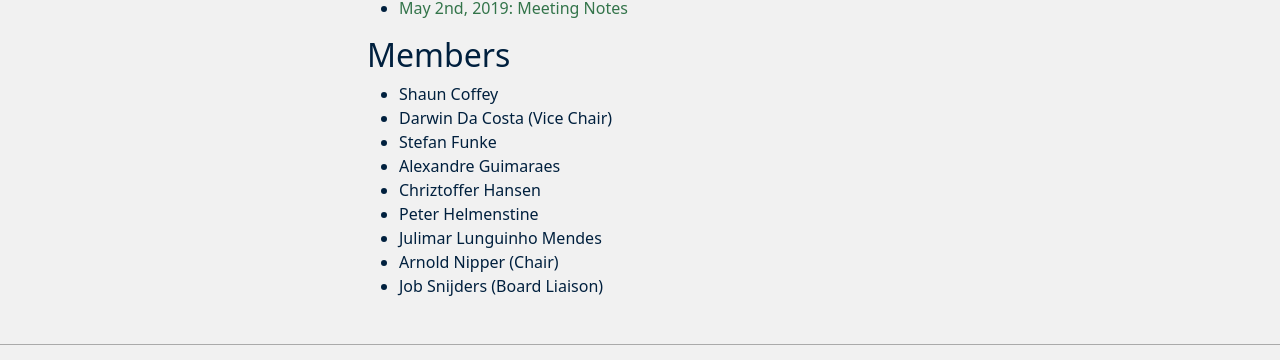
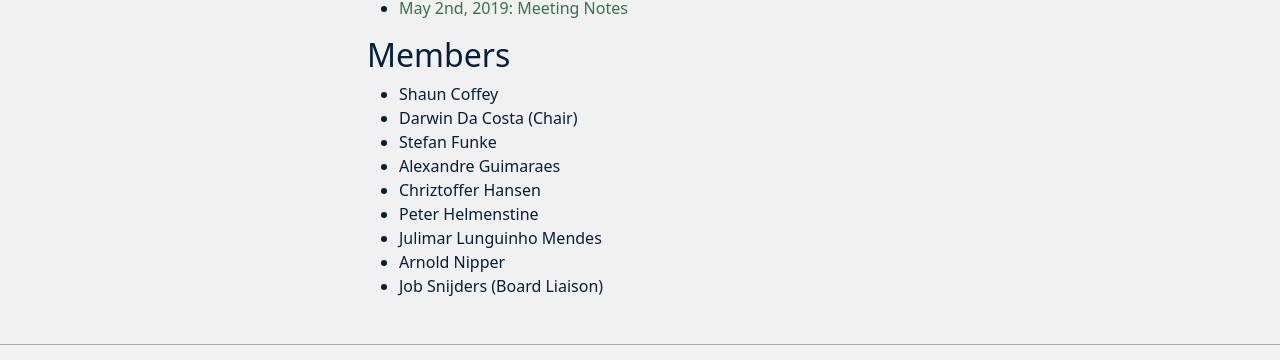
Before and after one commit to peeringdb/docs, an MkDocs documentation site: the page built from docs/committee/admin/index.md, in a window 1280 px wide and 900 px high, scrolled down 1770 px. Shown: the part 499-859 px from the top of the window. Built offline with MkDocs 1.6.1, drawn with Linux system fonts in a browser that asks for light colours; nearby versions of some CDN libraries.

Commit message:
AC chair update.

```diff
--- a/docs/committee/admin/index.md
+++ b/docs/committee/admin/index.md
@@ -15,11 +15,11 @@
 
 ## Members
 - Shaun Coffey
-- Darwin Da Costa (Vice Chair)
+- Darwin Da Costa (Chair)
 - Stefan Funke
 - Alexandre Guimaraes
 - Chriztoffer Hansen
 - Peter Helmenstine
 - Julimar Lunguinho Mendes
-- Arnold Nipper (Chair)
+- Arnold Nipper
 - Job Snijders (Board Liaison)
```
